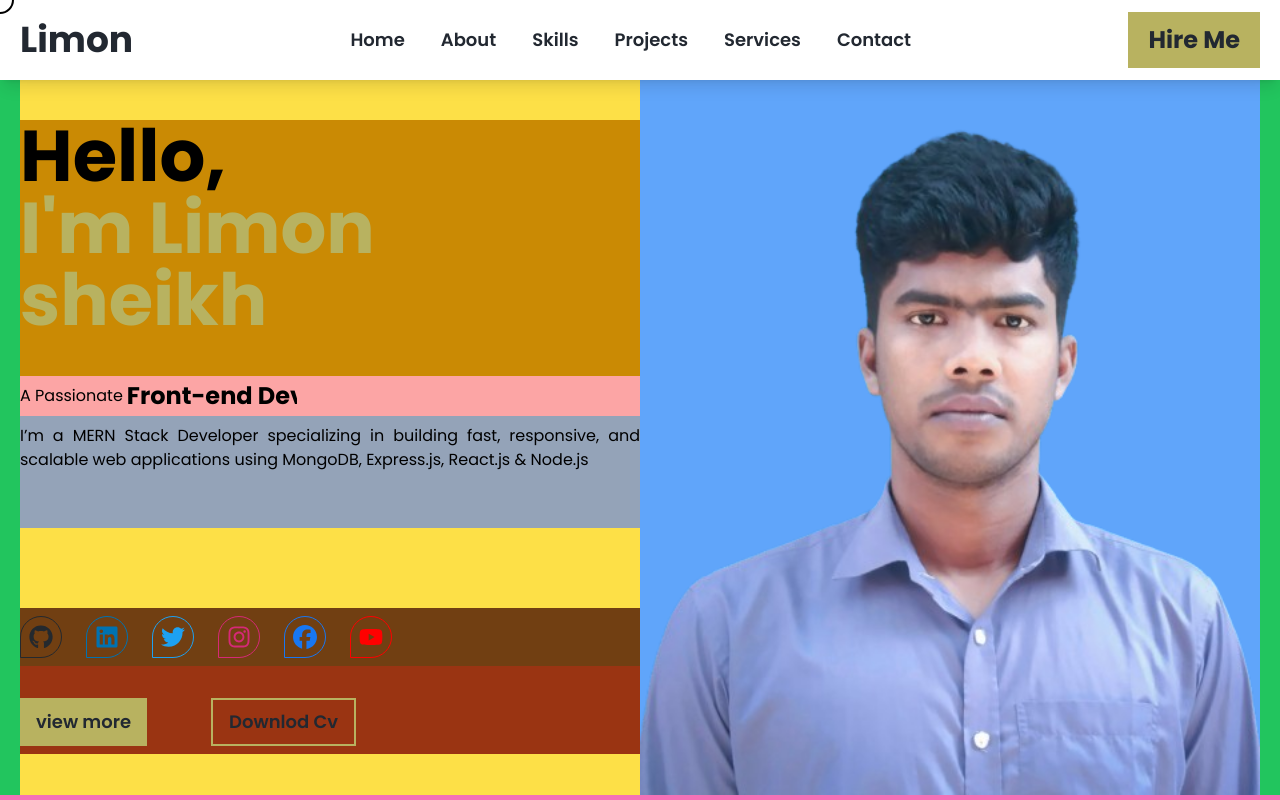
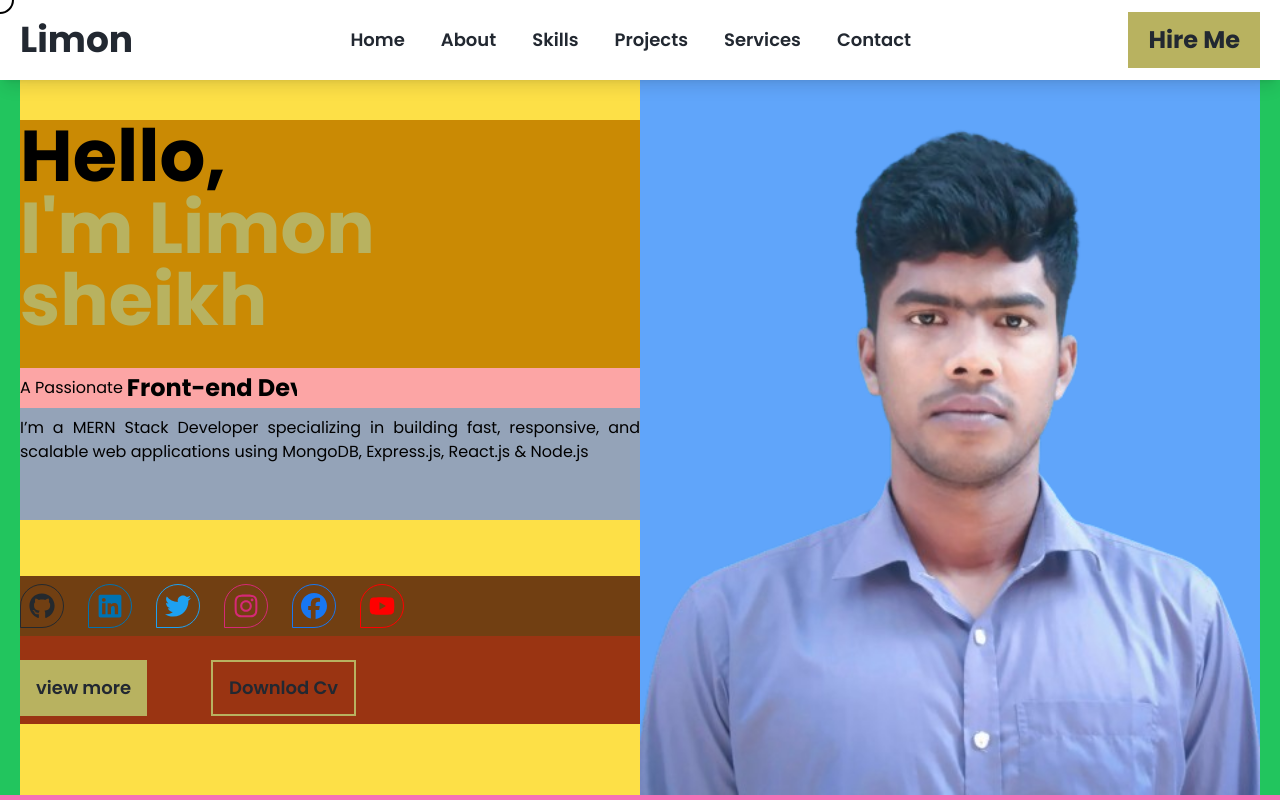
Before and after one commit to Limon-sheikh/My-portfolio, a React (Vite) app in the folder my-website/: page / in a window 1280 px wide. Shown: the top 800 px of the page. Built offline with nearby package versions, Linux system fonts and the light colour scheme.

Commit message:
some change

```diff
--- a/my-website/src/pages/Hero.jsx
+++ b/my-website/src/pages/Hero.jsx
@@ -23,7 +23,7 @@ const Home = () => {
                 <span className="text-accent ">{sheikh}</span>
               </h1>
               {/* typewriter */}
-              <div className="mt-10 xxs:pt-12 flex items-center flex-wrap gap-1 py-1      sm:bg-red-300">
+              <div className="mt-8 flex items-center flex-wrap gap-1 py-1      sm:bg-red-300">
                 <span className="text-[14px] sm:text-base">{title}</span>
                 <div className="w-56 sm:w-72 md:w-[16.5rem] flex items-center overflow-hidden overw whitespace-nowrap">
                   <div className="inline-block">
@@ -38,7 +38,7 @@ const Home = () => {
               </div>
             </div>
 
-            <div className="mt-20 sm:bg-yellow-900 ">
+            <div className="mt-14 sm:bg-yellow-900 ">
               <div className="grid grid-flow-col justify-between md:justify-start md:gap-6 py-2">
                 {socials.map((social, index) => (
                   <a key={index} href={social.link} target="_blank"
@@ -53,23 +53,23 @@ const Home = () => {
                       e.currentTarget.firstChild.style.color = social.color;
                     }}
                   >
-                    <social.icon style={{color: social.color, transition: "all 0.4s ease-in-out"}} size={24}/>
+                    <social.icon style={{color: social.color, transition: "all 0.4s ease-in-out"}} size={26}/>
                   </a>
                 ))}
               </div>
 
-              <div className="flex flex-col sm:flex-row gap-4 sm:justify-start sm:gap-16 pt-8 pb-2   sm:bg-orange-800">
+              <div className="flex flex-col sm:flex-row gap-4 sm:justify-start sm:gap-16 pt-6 pb-2   sm:bg-orange-800">
                 <Button
                   title="view more"
                   border={false}
                   className="
-                    bg-accent text-gray px-4 py-2 font-semibold text-md md:text-lg hover:bg-hover
+                    bg-accent text-gray px-4 py-3 font-semibold text-md md:text-lg hover:bg-hover
                     transition-all duration-150 ease-linear "
                 />
                 <Button
                   title="Downlod Cv"
                   border={true}
-                  className="border-accent text-gray px-4 py-2 font-semibold text-md md:text-lg hover:bg-accent
+                  className="border-accent text-gray px-4 py-3 font-semibold text-md md:text-lg hover:bg-accent
                   transition-all duration-150 ease-linear border-2"
                 />
               </div>
```
